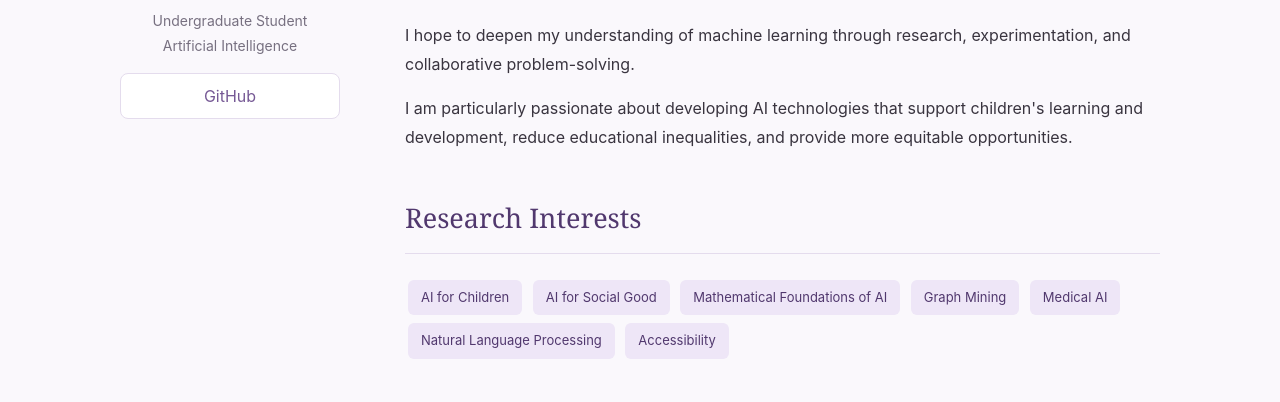
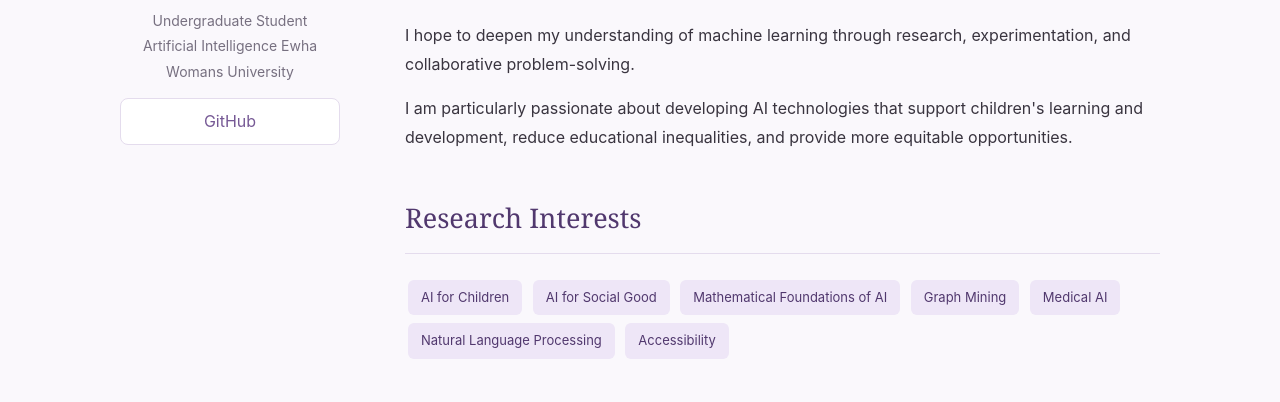
Before and after one commit to jieun0405/jieun0405.github.io, a plain HTML site: page index.html in a window 1280 px wide. Shown: the part 388-790 px from the top of the page. Drawn offline with Linux system fonts and the light colour scheme.

Commit message:
Update title and add university information

```diff
--- a/index.html
+++ b/index.html
@@ -5,7 +5,7 @@
 <meta charset="UTF-8">
 <meta name="viewport" content="width=device-width, initial-scale=1.0">
 
-<title>Academic Portfolio</title>
+<title>Jieun Song</title>
 
 <style>
 :root {
@@ -236,6 +236,7 @@ footer {
         <p>
             Undergraduate Student<br>
             Artificial Intelligence
+            Ewha Womans University
         </p>
 
         <a href="https://github.com/jieun0405"
```
